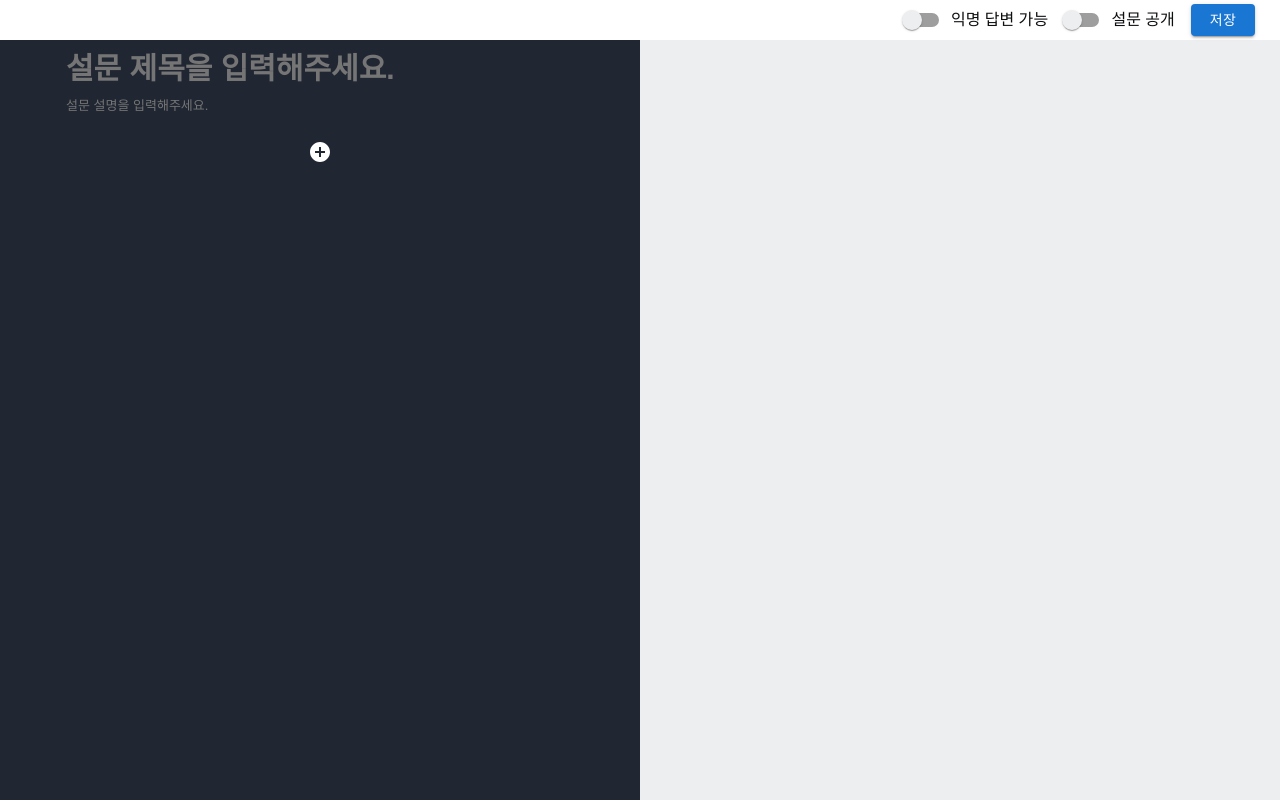
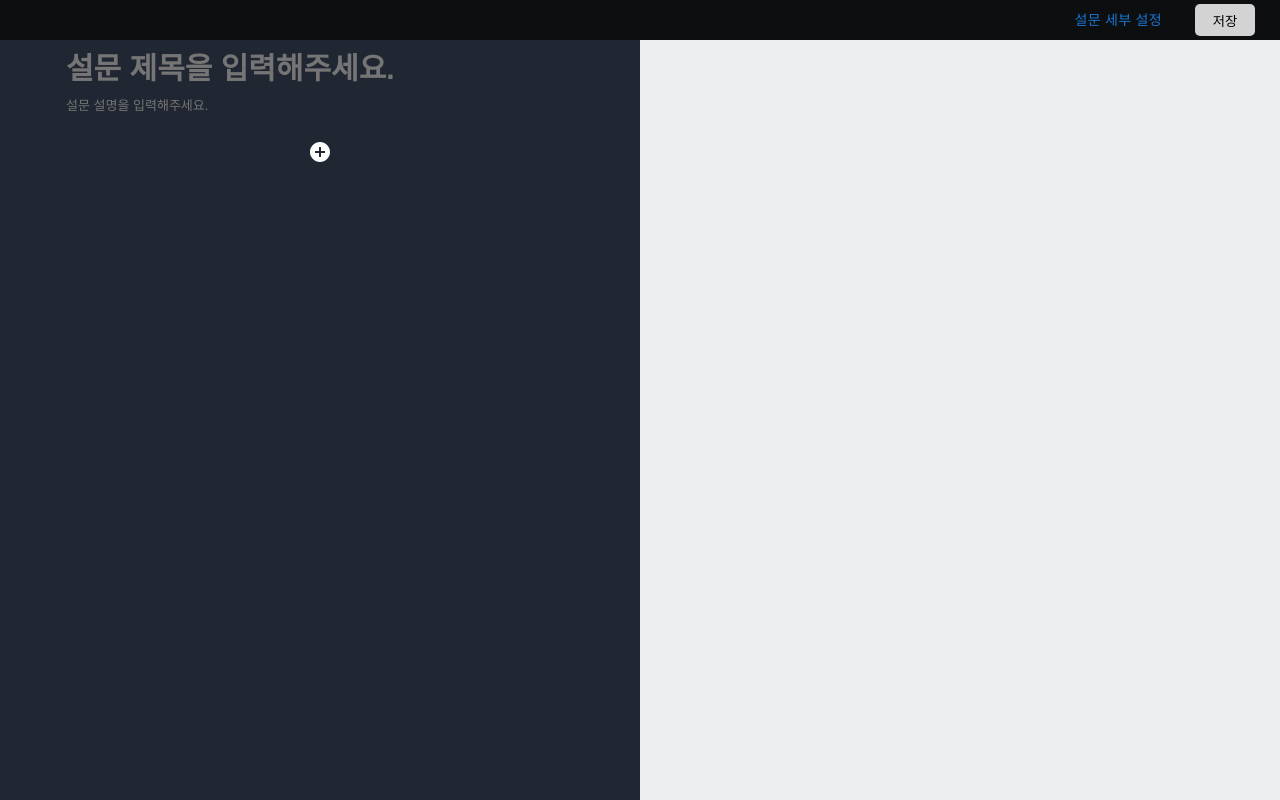
Before and after one commit to moka-team/mokaform-client, a React (Create React App) app: page /create-survey in a window 1280 px wide. Built offline with nearby package versions, Linux system fonts and the light colour scheme; the HTML template or start-up script is replaced by a standard one.

Commit message:
fix : 코드 병합

```diff
--- a/src/components/surveys/create/DetailMCQuestionCreator.jsx
+++ b/src/components/surveys/create/DetailMCQuestionCreator.jsx
@@ -15,8 +15,8 @@ export default function DetailMCQuestionCreator({ id }) {
       ...oldDetailQuestionList,
       {
         survey_id: id,
-        id: getId(),
-        text: detailQuestion,
+        index: getId(),
+        title: detailQuestion,
       },
     ]);
     setDetailQuestion("");
--- a/src/components/surveys/create/NavBar.jsx
+++ b/src/components/surveys/create/NavBar.jsx
@@ -1,12 +1,9 @@
-import styled from "styled-components";
-import { Button } from "@mui/material";
 import { useRecoilState, useRecoilValue } from "recoil";
-import Switch from "@mui/material/Switch";
-import FormGroup from "@mui/material/FormGroup";
-import FormControlLabel from "@mui/material/FormControlLabel";
 import Box from "@mui/material/Box";
-import axios from "axios"
-
+import axios from "axios";
+import { SNavBar, SaveBtn } from "./styled";
+import { AdapterDateFns } from "@mui/x-date-pickers/AdapterDateFns";
+import { LocalizationProvider } from "@mui/x-date-pickers/LocalizationProvider";
 import {
   surveyTitle,
   surveySummary,
@@ -14,27 +11,28 @@ import {
   surveyIsPublic,
   surveyListState,
   detailMCQuestionState,
+  surveyEndDate,
+  surveyStartDate,
 } from "../../../atoms";
+import { CustomSwitch } from "./CustomizedSwitches";
+import { DatePicker } from "@mui/x-date-pickers/DatePicker";
+import * as React from "react";
+import Button from "@mui/material/Button";
+import Typography from "@mui/material/Typography";
+import Modal from "@mui/material/Modal";
+import dayjs from "dayjs";
 
-const SNavBar = styled.div`
-  display: flex;
-  justify-content: flex-end;
-  align-items: center;
-  position: fixed;
-  top: 0;
-  left: 0;
-  right: 0;
-  /* background-color: #0d0e10; */
-  background-color: white;
-  height: 5%;
-  Button {
-    margin-right: 25px;
-    height: 80%;
-  }
-`;
+const style = {
+  position: "absolute",
+  top: "50%",
+  left: "50%",
+  transform: "translate(-50%, -50%)",
+  width: 400,
+  bgcolor: "background.paper",
+  boxShadow: 24,
+  p: 4,
+};
 function NavBar() {
-  const label = { inputProps: { "aria-label": "Switch demo" } };
-
   const surveyList = useRecoilValue(surveyListState);
   const detailList = useRecoilValue(detailMCQuestionState);
 
@@ -42,16 +40,44 @@ function NavBar() {
   const summary = useRecoilValue(surveySummary);
   const [isAnonymous, setIsAnonymous] = useRecoilState(surveyIsAnonymous);
   const [isPublic, setIsPublic] = useRecoilState(surveyIsPublic);
+  const [startDate, setStartDate] = useRecoilState(surveyStartDate);
+  const [endDate, setEndDate] = useRecoilState(surveyEndDate);
+
+  const [open, setOpen] = React.useState(false);
+  const handleOpen = () => setOpen(true);
+  const handleClose = () => setOpen(false);
 
   const isAnonymousOnChange = (event) => {
     setIsAnonymous(event.target.checked);
+    alert(startDate);
   };
 
   const isPublicOnChange = (event) => {
     setIsPublic(event.target.checked);
   };
+  const handleSubmit = () => {
 
-  const handleSubmit = () => {
+    alert(
+      "설문 정보" +
+        "\n" +
+        "title: " +
+        title +
+        "\n" +
+        "summary: " +
+        summary +
+        "\n" +
+        "isAnonymous: " +
+        isAnonymous +
+        "\n" +
+        "isPublic: " +
+        isPublic +
+        "\n" +
+        "시작 날짜: " +
+        startDate +
+        "\n" +
+        "종료 날짜: " +
+        endDate
+    );
 
     const surveyInfo = {
       surveyorId :1,
@@ -73,39 +99,96 @@ function NavBar() {
   };
   return (
     <SNavBar>
-      <FormGroup row="true">
-        <FormControlLabel
-          control={
-            <Switch
+      <Button onClick={handleOpen}>설문 세부 설정</Button>
+      <Modal
+        open={open}
+        onClose={handleClose}
+        aria-labelledby="modal-modal-title"
+        aria-describedby="modal-modal-description"
+      >
+        <Box sx={style}>
+          <Typography id="modal-modal-title" variant="h6" component="h2">
+            설문 세부 설정
+          </Typography>
+          <Typography id="modal-modal-description">
+            설문 기간/ 설문 공개/ 설문 익명 여부를 결정해주세요.
+          </Typography>
+          <Typography id="anp" sx={{ mt: 3 }} variant="body2">
+            설문 익명 가능 여부
+            <CustomSwitch
               style={{ color: "#edeef0" }}
               checked={isAnonymous}
               onChange={isAnonymousOnChange}
             />
-          }
-          label={
-            <Box fontWeight={500} color="#0d0e10">
-              익명 답변 가능
-            </Box>
-          }
-        />
-        <FormControlLabel
-          control={
-            <Switch
+          </Typography>
+          <Typography id="anp" sx={{ mt: 1 }} variant="body2">
+            설문 공개 여부
+            <CustomSwitch
               style={{ color: "#edeef0" }}
               checked={isPublic}
               onChange={isPublicOnChange}
             />
-          }
-          label={
-            <Box fontWeight={500} color="#0d0e10">
-              설문 공개
-            </Box>
-          }
-        />
-      </FormGroup>
-      <Button onClick={handleSubmit} variant="contained">
+          </Typography>
+          <Typography id="anp" sx={{ mt: 1 }} variant="body2">
+            설문 시작 날짜
+            <LocalizationProvider dateAdapter={AdapterDateFns}>
+              <DatePicker
+                value={startDate}
+                inputFormat={"yyyy-MM-dd"}
+                onChange={(newValue) => {
+                  setStartDate(dayjs(newValue).format("YYYY-MM-DD"));
+                }}
+                renderInput={({ inputRef, inputProps, InputProps }) => (
+                  <Box
+                    sx={{
+                      display: "flex",
+                      alignItems: "center",
+                      svg: {
+                        color: "#0064FF",
+                      },
+                    }}
+                  >
+                    <input ref={inputRef} {...inputProps} />
+                    {InputProps?.endAdornment}
+                  </Box>
+                )}
+              />
+            </LocalizationProvider>
+          </Typography>
+          <Typography id="anp" sx={{ mt: 1 }} variant="body2">
+            설문 종료 날짜
+            <LocalizationProvider dateAdapter={AdapterDateFns}>
+              <DatePicker
+                value={endDate}
+                inputFormat={"yyyy-MM-dd"}
+                onChange={(newValue) => {
+                  setEndDate(dayjs(newValue).format("YYYY-MM-DD"));
+                }}
+                renderInput={({ inputRef, inputProps, InputProps }) => (
+                  <Box
+                    sx={{
+                      display: "flex",
+                      alignItems: "center",
+                      svg: {
+                        color: "#0064FF",
+                      },
+                    }}
+                  >
+                    <input ref={inputRef} {...inputProps} />
+                    {InputProps?.endAdornment}
+                  </Box>
+                )}
+              />
+            </LocalizationProvider>
+          </Typography>
+        </Box>
+      </Modal>
+      <SaveBtn
+        onClick={handleSubmit}
+        disabled={!(title.length && summary.length)}
+      >
         저장
-      </Button>
+      </SaveBtn>
     </SNavBar>
   );
 }
```
Also changed, not shown: src/components/surveys/create/styled.js (line endings or trailing spaces).
